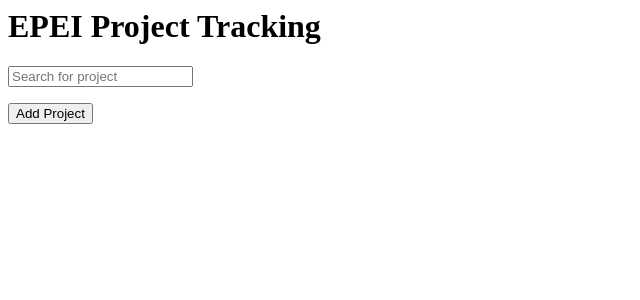
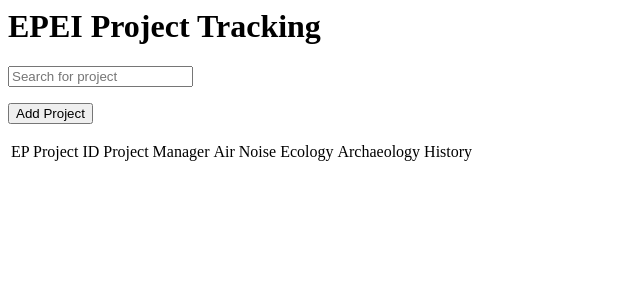
Before and after one commit to fstraw/django-pt, a Django app: page / in a window 1280 px wide. Shown: the top 300 px of the page, without its empty margins (0-640 px from the left). Run offline with Django 3.2, Linux system fonts and the light colour scheme.

Commit message:
Added add project view and refactored functional tests

```diff
--- a/nepa/templates/home.html
+++ b/nepa/templates/home.html
@@ -9,9 +9,18 @@
 			{% csrf_token %}
 		</form>
 		<form action="/add">
-			<button type="submit" id="id_add">Add Project
+			<button type="submit" id="id_add">Add Project </button>
 		</form>
 		<table id="id_project_table">
+			<tr>
+				<td>EP Project ID</td>
+				<td>Project Manager</td>
+				<td>Air</td>
+				<td>Noise</td>
+				<td>Ecology</td>
+				<td>Archaeology</td>
+				<td>History</td>
+			</tr>
 		</table>
 	</body>
 </html>
```
Also changed, not shown: functional_tests.py (+7 -7 lines), nepa/templates/add.html (added, +7 -0 lines).
